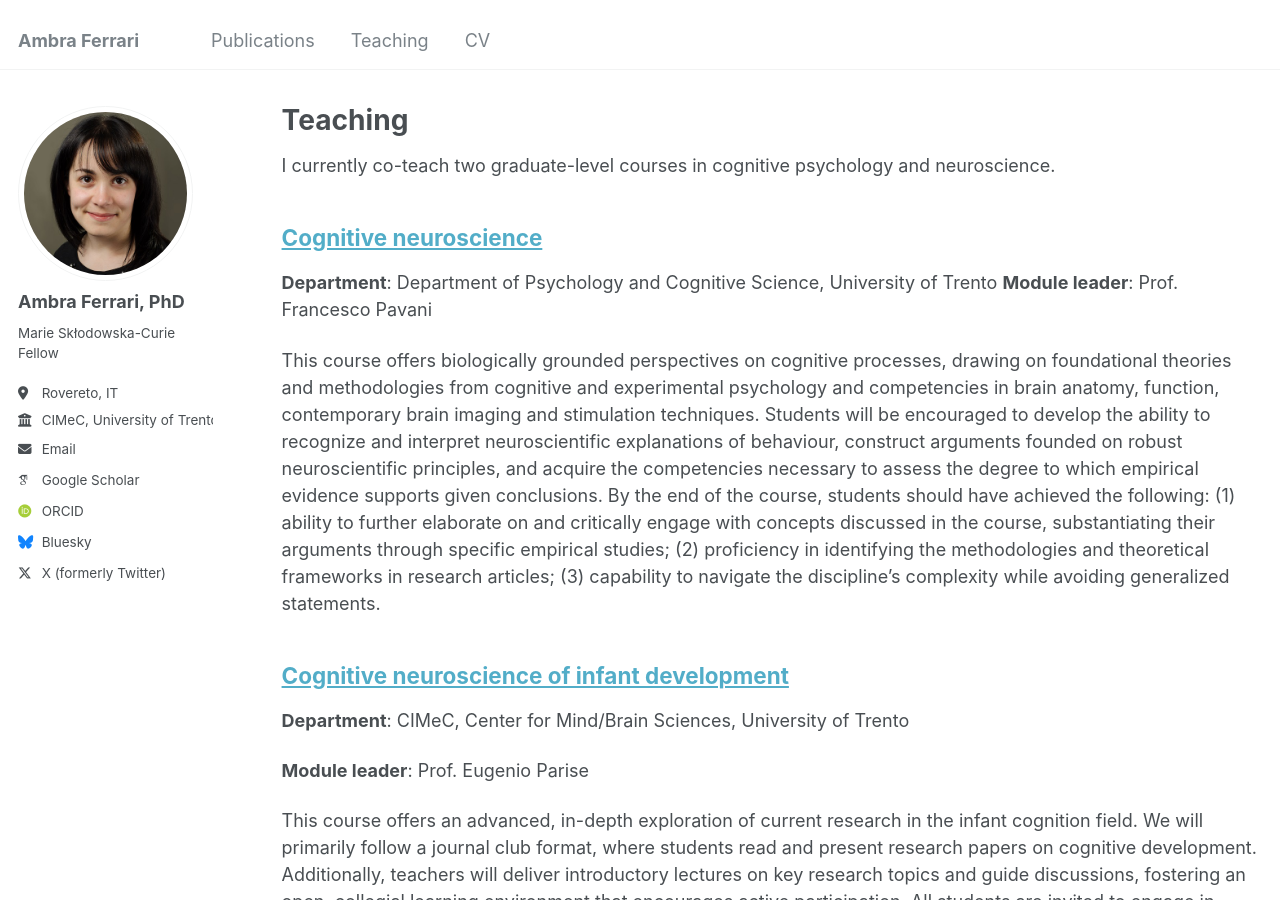
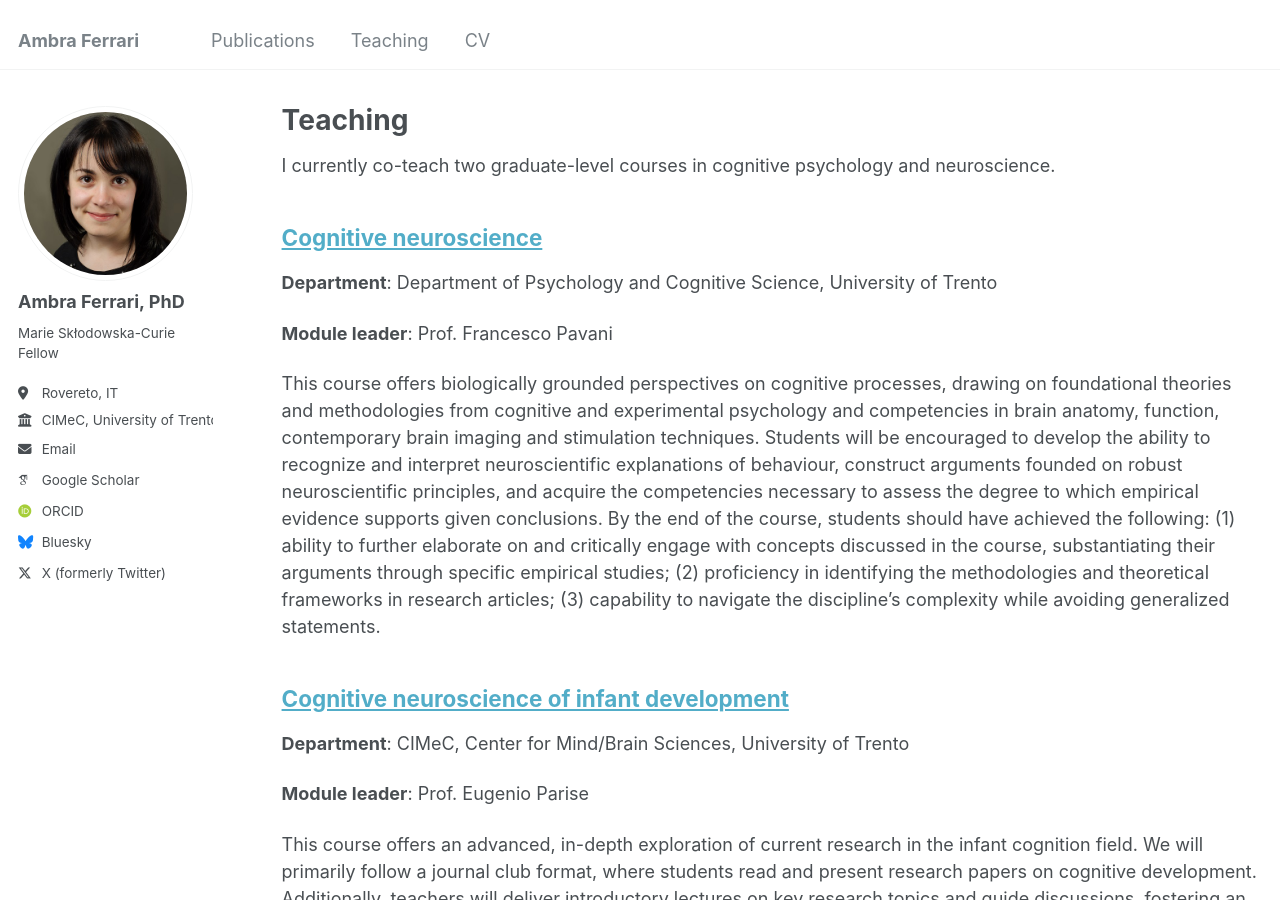
Before and after one commit to ambrafer/ambrafer.github.io, a Jekyll site: the page built from _pages/teaching.html, in a window 1280 px wide and 900 px high. Built offline with Jekyll 4.4.1, drawn with Linux system fonts in a browser that asks for light colours; some web fonts are replaced.

```diff
--- a/_pages/teaching.html
+++ b/_pages/teaching.html
@@ -10,8 +10,8 @@ author_profile: true
   <p>I currently co-teach two graduate-level courses in cognitive psychology and neuroscience.</p>
 
   <h2><div class="wordwrap"><a href="https://unitn.coursecatalogue.cineca.it/insegnamenti/2024/50535_647592_90227/2023/50535/10124?annoOrdinamento=2023">Cognitive neuroscience</a></div></h2>
-  <p><b>Department</b>: Department of Psychology and Cognitive Science, University of Trento
-  <b>Module leader</b>: Prof. Francesco Pavani</p>
+  <p><b>Department</b>: Department of Psychology and Cognitive Science, University of Trento</p>
+  <p><b>Module leader</b>: Prof. Francesco Pavani</p>
     <p>This course offers biologically grounded perspectives on cognitive processes, drawing on foundational theories and methodologies from cognitive and experimental psychology and competencies in brain anatomy, function, contemporary brain imaging and stimulation techniques.
      Students will be encouraged to develop the ability to recognize and interpret neuroscientific explanations of behaviour, construct arguments founded on robust neuroscientific principles, and acquire the competencies necessary to assess the degree to which empirical evidence supports
      given conclusions. By the end of the course, students should have achieved the following:
```
